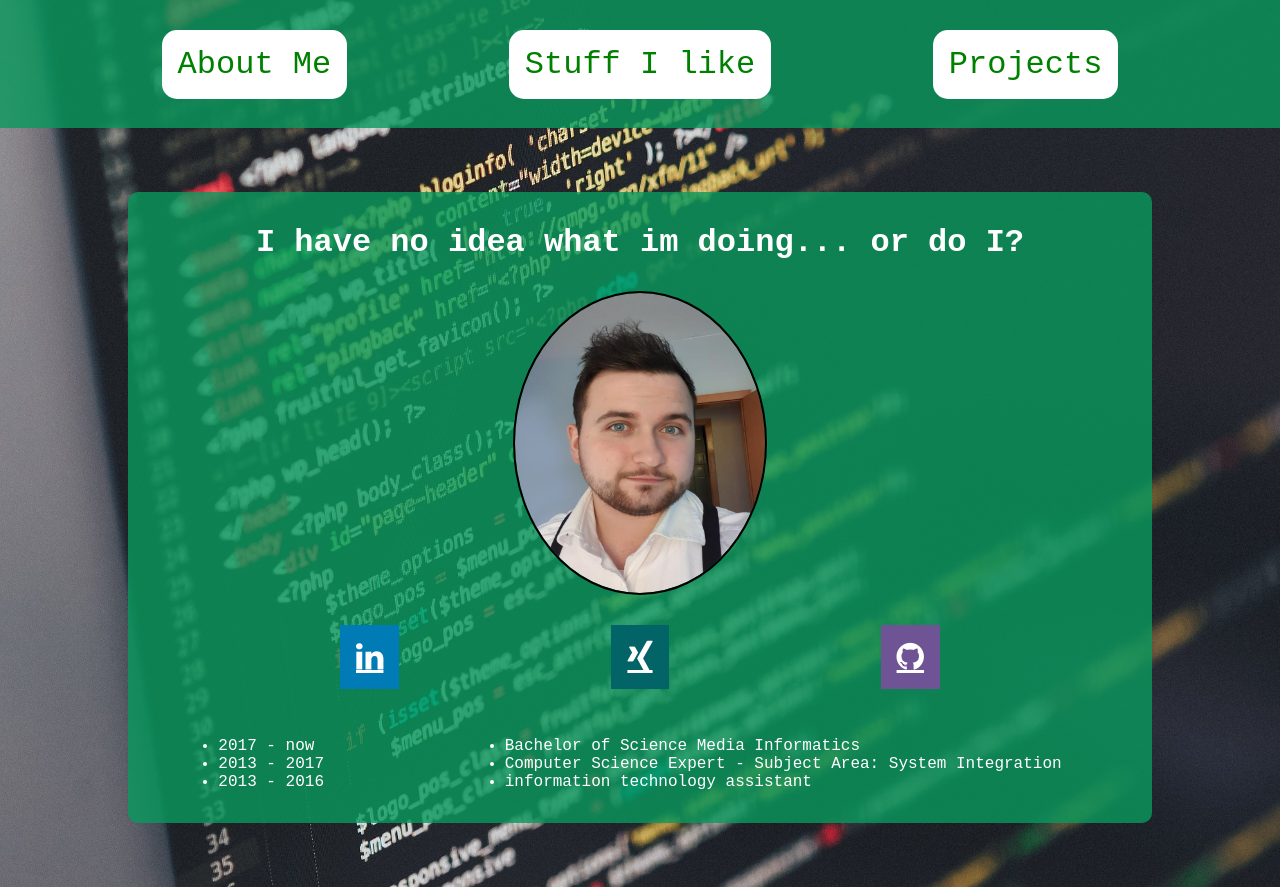
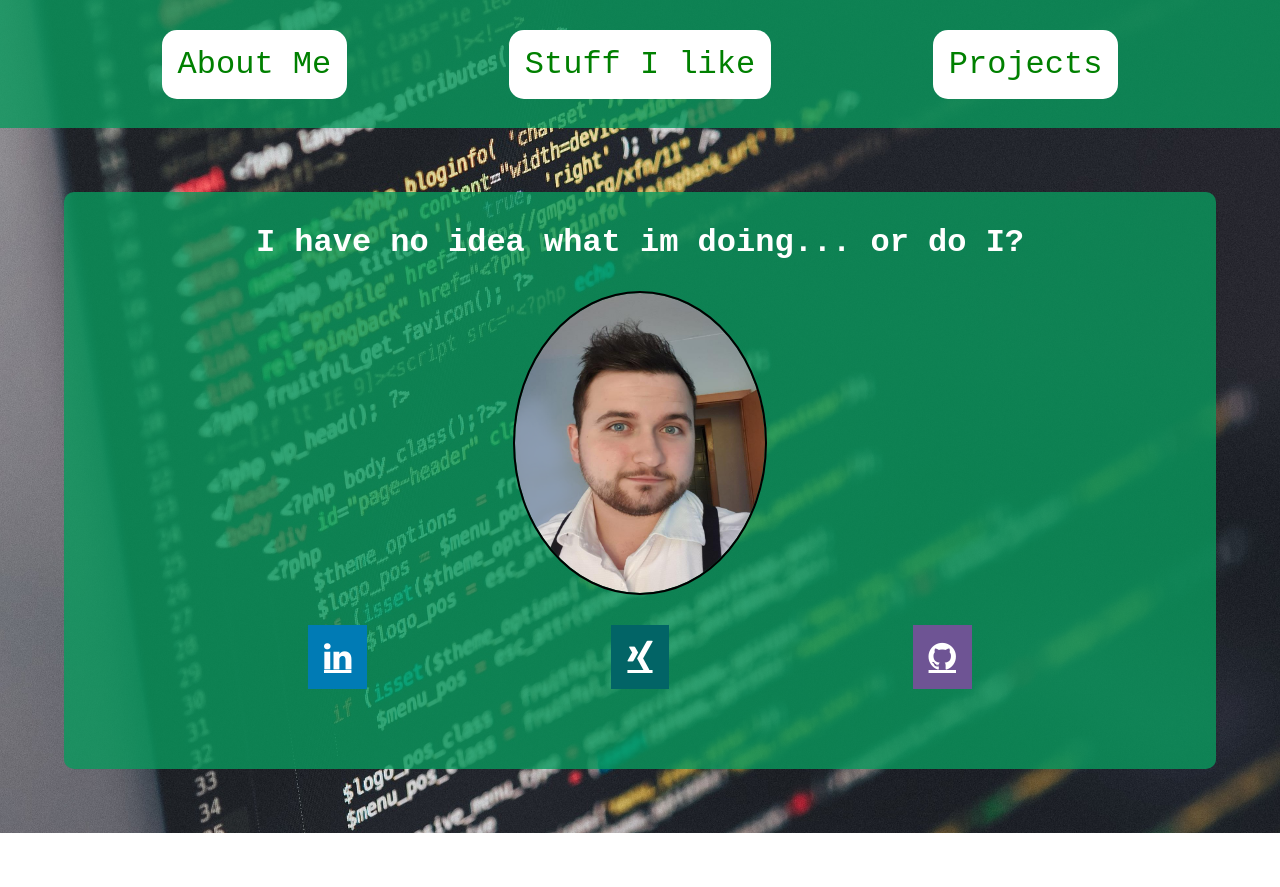
Before and after one commit to MariusJahn/Portfolio, a Next.js app in the folder webpresentation/: page / in a window 1280 px wide. After the commit the page ends 833 px from the top, so only its background shows below. Built offline with nearby package versions, Linux system fonts and the light colour scheme.

Commit message:
add some stuff

```diff
--- a/webpresentation/app/global.css
+++ b/webpresentation/app/global.css
@@ -6,7 +6,7 @@
 * {
     margin: 0;
     padding: 0;
-    font-family: monospace, Helvetica, sans-serif
+    font-family: monospace, Helvetica, sans-serif;
 
 }
 
@@ -20,6 +20,7 @@ html {
 
 body {
     min-height: 100%;
+    min-width: 800px;
 }
 
 main {
@@ -32,6 +33,12 @@ main {
     color: white;
     font-size: 2rem !important;
     padding: 1rem;
+}
+
+.degrees {
+    margin-left: auto;
+    margin-right: auto;
+
 }
 
 .fa-github {
@@ -85,6 +92,7 @@ h1 {
 .column {
     color: white;
     padding: 2rem;
+    flex: 1;
 }
 
 .profile-picture {
@@ -95,6 +103,18 @@ h1 {
     display: block;
     border-radius: 50%;
     outline: black 2px solid;
+}
+
+.intranet-image {
+    min-width: 685px;
+    min-height: 400px;
+    max-width: 300px;
+    max-height: 250px;
+}
+
+.zecheImage {
+    max-width: 250px;
+    max-height: 400px;
 }
 
 @media screen and (min-width: 1024px) {
@@ -110,21 +130,11 @@ h1 {
 
     .content-box {
         background-color: burlywood;
-        width: 1024px;
+        width: 1440px;
         margin: 4rem;
         border-radius: 10px;
         font-size: 1rem;
         background: linear-gradient(var(--main-box-color), var(--main-box-color));
-    }
-
-    .content-box::after {
-        background-color: burlywood;
-        width: 1024px;
-        margin: 4rem;
-        border-radius: 10px;
-        font-size: 1rem;
-        opacity: 0.95;
-        z-index: 1;
     }
 
     .content {
@@ -132,6 +142,7 @@ h1 {
         flex-direction: row;
         align-items: center;
         justify-content: space-around;
+        flex-wrap: wrap;
     }
 }
 
@@ -144,11 +155,11 @@ h1 {
         padding: 2rem;
         background: linear-gradient(var(--main-box-color), var(--main-box-color));
         min-height: 8rem;
+        min-width: 800px;
     }
 
     .content-box {
         background-color: burlywood;
-        width: 512px;
         margin: 4rem;
         border-radius: 10px;
         background: linear-gradient(var(--main-box-color), var(--main-box-color));
--- a/webpresentation/app/page.tsx
+++ b/webpresentation/app/page.tsx
@@ -14,18 +14,8 @@ export default function Home() {
             </div>
             <div className="content">
             <div className="column">
-                <ul>
-                    <li>2017 - now</li>
-                    <li>2013 - 2017</li>
-                    <li>2013 - 2016</li>
-                </ul>
             </div>
             <div className="column">
-            <ul>
-                    <li>Bachelor of Science Media Informatics</li>
-                    <li>Computer Science Expert - Subject Area: System Integration</li>
-                    <li>information technology assistant</li>
-                </ul>
             </div>
             </div>
         </div>
```
Also changed, not shown: webpresentation/app/projects/page.tsx (+23 -3 lines), webpresentation/app/stuffILike/page.tsx (+8 -3 lines), webpresentation/assets/intranet.png (added), webpresentation/assets/zeche.png (added).
